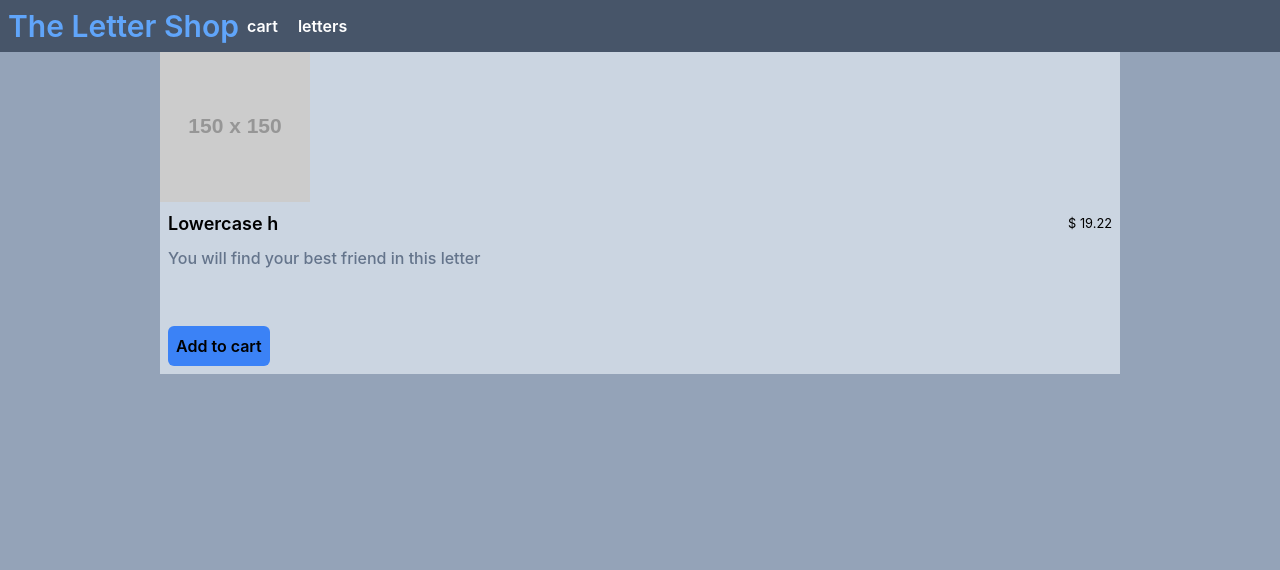
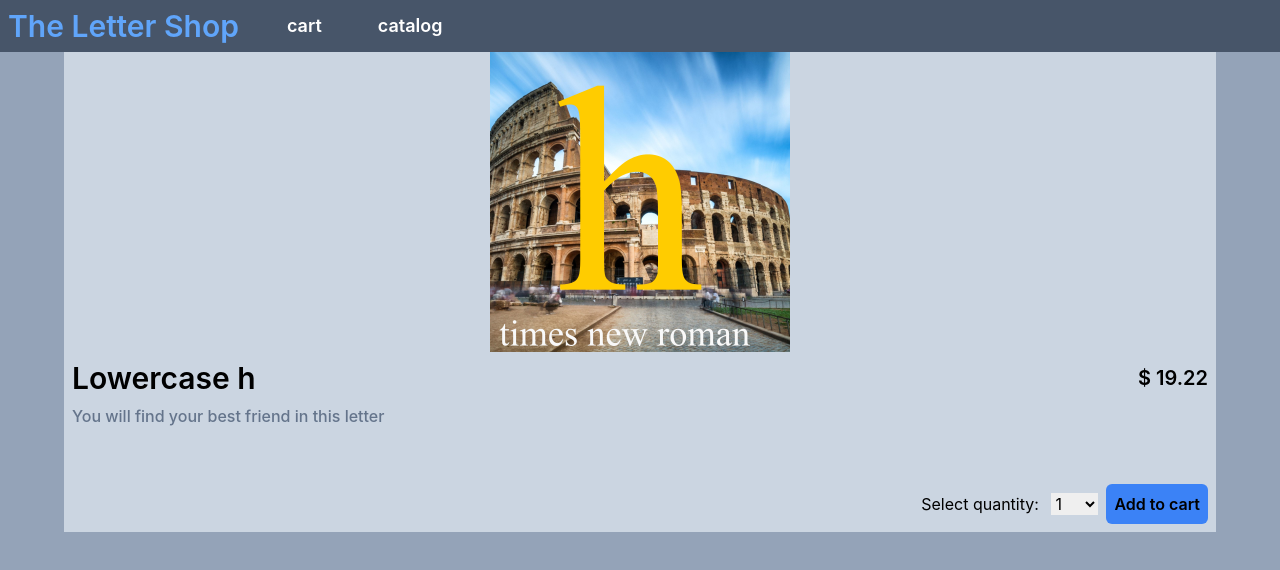
Before and after one commit to AdamShawDEV/lettershop, a React (Create React App) app: page /description/98dsf08sdf8s0 in a window 1280 px wide. Shown: the top 570 px of the page. Built offline with nearby package versions, Linux system fonts and the light colour scheme.

Commit message:
styling cart and description pages

```diff
--- a/src/components/Cart.js
+++ b/src/components/Cart.js
@@ -23,11 +23,12 @@ function CartItem({ id, quantity, data, remove, changeQuantity }) {
     return (
         <div className='rounded-lg overflow-hidden flex h-20 bg-slate-500'>
             <img className="" src={imgUrl} alt='product' />
-            <div className="w-96 p-2">
+            <div className="w-96 p-2 flex-grow">
                 <h2 className="font-semibold" >{`${data.case[0].toUpperCase() + data.case.slice(1)}case ${data.name}`}</h2>
                 <p>{data.family}</p>
             </div>
-            <div className='flex items-center'>
+            <div className='flex flex-col sm:flex-row py-4 sm:py-0'>
+                <div className='flex items-center sm:p-10'>
                     <label className='pr-2'>Quantity: </label>
                     <select onChange={(e) => handleQuantityChange(e)} value={quantitySelect}>
                         <option value='0'>0</option>
@@ -42,7 +43,8 @@ function CartItem({ id, quantity, data, remove, changeQuantity }) {
                         <option value='9'>9</option>
                     </select>
                 </div>
-            <small className='w-36 m-auto '>{`${data.price} x ${quantity} = $ ${(data.price * quantity).toFixed(2)}`}</small>
+                <small className='w-36 m-auto'>{`${data.price} x ${quantity} = $ ${(data.price * quantity).toFixed(2)}`}</small>
+            </div>
             <button className='bg-blue-500 p-1 rounded-md hover:bg-red-600 font-semibold self-start h-8 w-8' onClick={remove}>X</button>
         </div>
     );
@@ -77,7 +79,7 @@ function Cart() {
     }, 0)
 
     return (
-        <div className='p-2 lg:w-3/5 lg:mx-auto'>
+        <div className='p-2 2xl:w-3/6 lg:w-2/3 lg:mx-auto'>
             <h1 className='text-2xl font-semibold'>
                 {`You have ${numItems()} item${numItems() > 1 ? 's' : ''} in your cart.`}
             </h1>
--- a/src/components/Checkout.js
+++ b/src/components/Checkout.js
@@ -31,14 +31,18 @@ function ThanksMessage() {
         }
     }, [remainingTime]);
 
-    return <h1>Thanks for shopping! {remainingTime}</h1>;
+    return (
+        <div className='w-full flex justify-center'>
+            <h1 className='m-96 text-3xl'>Thanks for shopping! {remainingTime}</h1>
+        </div>
+    );
 }
 
 function Checkout() {
     const [address, setAddress] = useState(defaultAddressObject);
     const [formState, setFormState] = useState(FORM_STATE.IDLE);
     const { clearCart } = useContext(CartContext);
-    const [ fieldTouched, setFieldTouched] = useState({});
+    const [fieldTouched, setFieldTouched] = useState({});
 
     const errors = checkForm();
     const isFormValid = Object.keys(errors).length === 0;
@@ -51,7 +55,7 @@ function Checkout() {
 
     function handleBlur(e) {
         setFieldTouched((curr) => {
-            return {...curr, [e.target.id]: true};
+            return { ...curr, [e.target.id]: true };
         });
 
     }
@@ -91,7 +95,7 @@ function Checkout() {
     return (
         <div className='w-full sm:mx-auto xl:w-2/5 sm:w-3/5 px-4'>
             <h1 className='text-2xl font-semibold'>Please fill in your address infomation.</h1>
-            {!isFormValid && formState ===  FORM_STATE.SUBMITTED &&
+            {!isFormValid && formState === FORM_STATE.SUBMITTED &&
                 <div className='text-red-700 font-semibold text-xl'>
                     Please fix the following errors:
                     <ul>
@@ -113,7 +117,7 @@ function Checkout() {
                     onBlur={(e) => handleBlur(e)} />
                 <label className='font-semibold'>Country:</label>
                 <p className='text-red-700'>
-                {(fieldTouched.country || formState === FORM_STATE.SUBMITTED) && errors.country}
+                    {(fieldTouched.country || formState === FORM_STATE.SUBMITTED) && errors.country}
                 </p>
                 <input type='text'
                     id='country'
@@ -122,8 +126,8 @@ function Checkout() {
                     onBlur={(e) => handleBlur(e)} />
                 <div>
                     <input className='bg-blue-500 m-2 p-2 rounded-md hover:bg-blue-300 font-semibold disabled:bg-slate-700 w-fit'
-                    disabled={formState === FORM_STATE.SUBMITTING}
-                    type='submit' value='Submit' />
+                        disabled={formState === FORM_STATE.SUBMITTING}
+                        type='submit' value='Submit' />
                     <button className='hover:underline' onClick={(e) => handleClear(e)}>clear</button>
                 </div>
             </form>
--- a/src/components/Header.js
+++ b/src/components/Header.js
@@ -10,11 +10,11 @@ function Header() {
             <Link to="/" ><h1 className='text-3xl text-blue-400 font-semibold block'>The Letter Shop</h1></Link>
             <nav>
                 <ul>
-                    <li className='inline-block pl-2'>
-                        <Link className='text-white font-semibold' to="/cart" >cart {numItems() > 0 && `(${numItems()})`}</Link>
+                    <li className='inline-block pl-10'>
+                        <Link className='text-white font-semibold text-lg p-2 rounded-lg hover:bg-slate-500' to="/cart" >cart {numItems() > 0 && `(${numItems()})`}</Link>
                     </li>
-                    <li className='inline-block pl-5'>
-                        <Link className='text-white font-semibold' to="/" >letters</Link>
+                    <li className='inline-block pl-10'>
+                        <Link className='text-white font-semibold text-lg p-2 rounded-lg hover:bg-slate-500' to="/" >catalog</Link>
                     </li>
                 </ul>
             </nav>
--- a/src/components/ProductDexcription.js
+++ b/src/components/ProductDexcription.js
@@ -1,13 +1,16 @@
-import { useContext } from "react";
+import { useContext, useState } from "react";
 import { useParams } from "react-router-dom";
 import useRequestData, { REQUEST_STATUS } from "./hooks/useRequestData";
 import Loading from "./Loading";
 import { CartContext } from './hooks/cartContext';
+import { useNavigate } from 'react-router-dom';
 
 function ProductDescription() {
     const { id } = useParams();
     const { data, requestStatus } = useRequestData(id);
     const { setCart } = useContext(CartContext);
+    const navigate = useNavigate();
+    const [quantity, setQuantity ] = useState(1);
 
     function handleClick(e) {
         setCart((currentCart => {
@@ -16,34 +19,50 @@ function ProductDescription() {
             );
             if (itemAlreadyInCart) {
                 return currentCart.map((i) =>
-                    i.id === data.id ? { ...i, quantity: i.quantity + 1 } : i
+                    i.id === data.id ? { ...i, quantity: i.quantity + Number.parseInt(quantity) } : i
                 );
             } else {
                 return [...currentCart, {
                     id: data.id,
-                    quantity: 1,
+                    quantity: Number.parseInt(quantity),
                 }]
             }
         }));
+
+        console.log('sdsdsd');
+        navigate('/cart');
     }
 
     if (requestStatus === REQUEST_STATUS.LOADING) return <Loading />;
     if (requestStatus === REQUEST_STATUS.ERROR) return <h1>Error</h1>;
 
+    const imgUrl = `../images/${data.family.replaceAll(' ', '-')}-${data.case}-${data.name}.png`;
+
+    let start = 1;
+    const quantities = Array.from({ length: 100}, (_,i) => start + i);
+
+    console.log(quantities);
+
     return (
-        <div className='mx-auto bg-slate-300 w-3/4'>
-            <div>
-                <img src="http://placehold.jp/150.png" alt='product' />
+        <div className='mx-auto bg-slate-300 max-w-6xl'>
+            <div className="w-full flex justify-center">
+                <img src={imgUrl} alt='product' />
             </div>
             <div className="p-2">
                 <div className='flex justify-between items-center flex-wrap mb-2'>
-                    <h2 className='text-lg text-black font-semibold'>{`${data.case[0].toUpperCase() + data.case.slice(1)}case ${data.name}`}</h2>
-                    <small>$ {data.price}</small>
+                    <h2 className='text-3xl text-black font-semibold'>{`${data.case[0].toUpperCase() + data.case.slice(1)}case ${data.name}`}</h2>
+                    <small className="font-semibold text-xl">$ {data.price}</small>
                 </div>
                 <div className="h-20 overflow-y-auto">
                     <p className="text-slate-500 font-medium">{data.description}</p>
                 </div>
-                <div className='flex justify-between items-center'>
+                <div className='text-right space-x-2'>
+                    <label>Select quantity: </label>
+                    <select value={quantity} onChange={(e) => setQuantity(e.target.value)}>
+                        {quantities.map((i) =>
+                            <option key={i} value={i}>{i}</option>
+                        )}
+                    </select>
                     <button className='bg-blue-500 p-2 rounded-md hover:bg-blue-300 font-semibold'
                         onClick={(e) => handleClick(e)}>
                         Add to cart
--- a/src/data.js
+++ b/src/data.js
@@ -190,6 +190,16 @@ const delay = (numSecs = 2000) => new Promise((resolve) => setTimeout(resolve, n
 
 async function requestAll() {
     await delay();
+    // shuffle array
+    for (let i = 0; i < tempData.length; i++)
+    {
+        let idx1 = Math.floor(Math.random() * tempData.length);
+        let idx2 = Math.floor(Math.random() * tempData.length);
+        let temp = tempData[idx1];
+        tempData[idx1] = tempData[idx2];
+        tempData[idx2] = temp;
+    }
+
     return tempData;
 }
 
```
Lines whose indentation alone changed are shown as unchanged.
